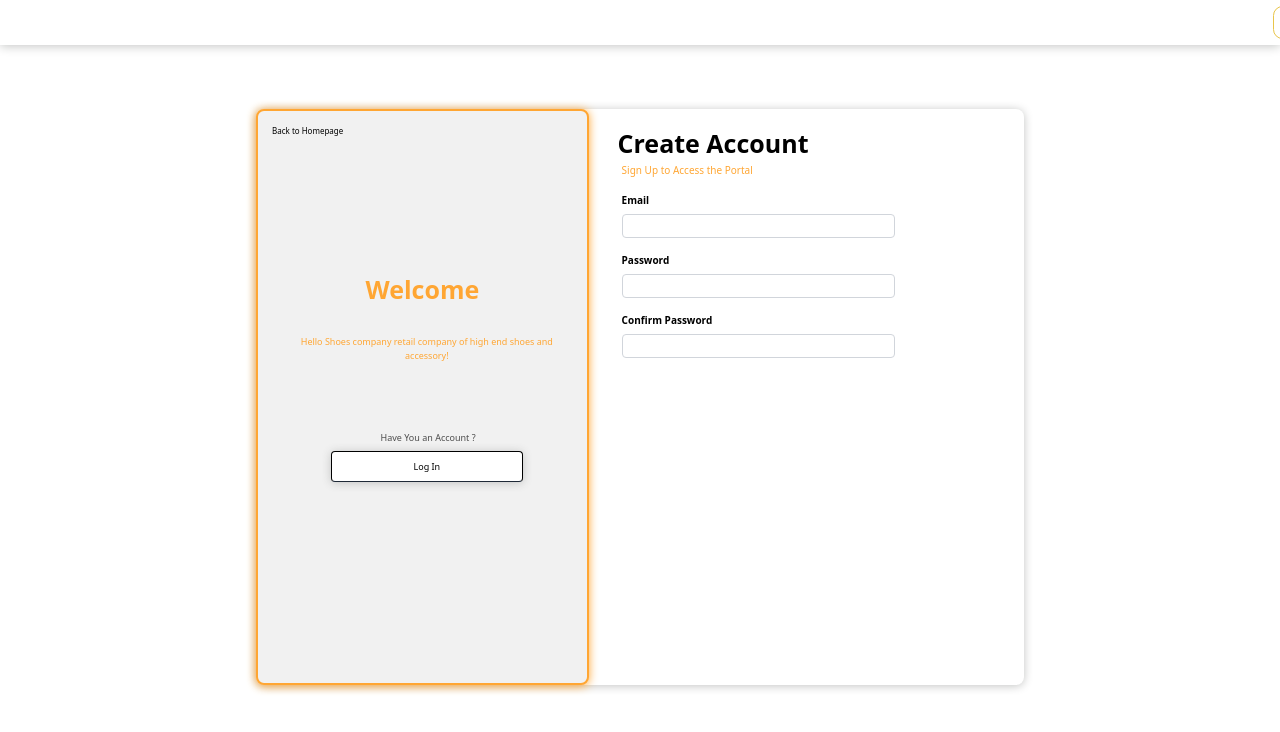
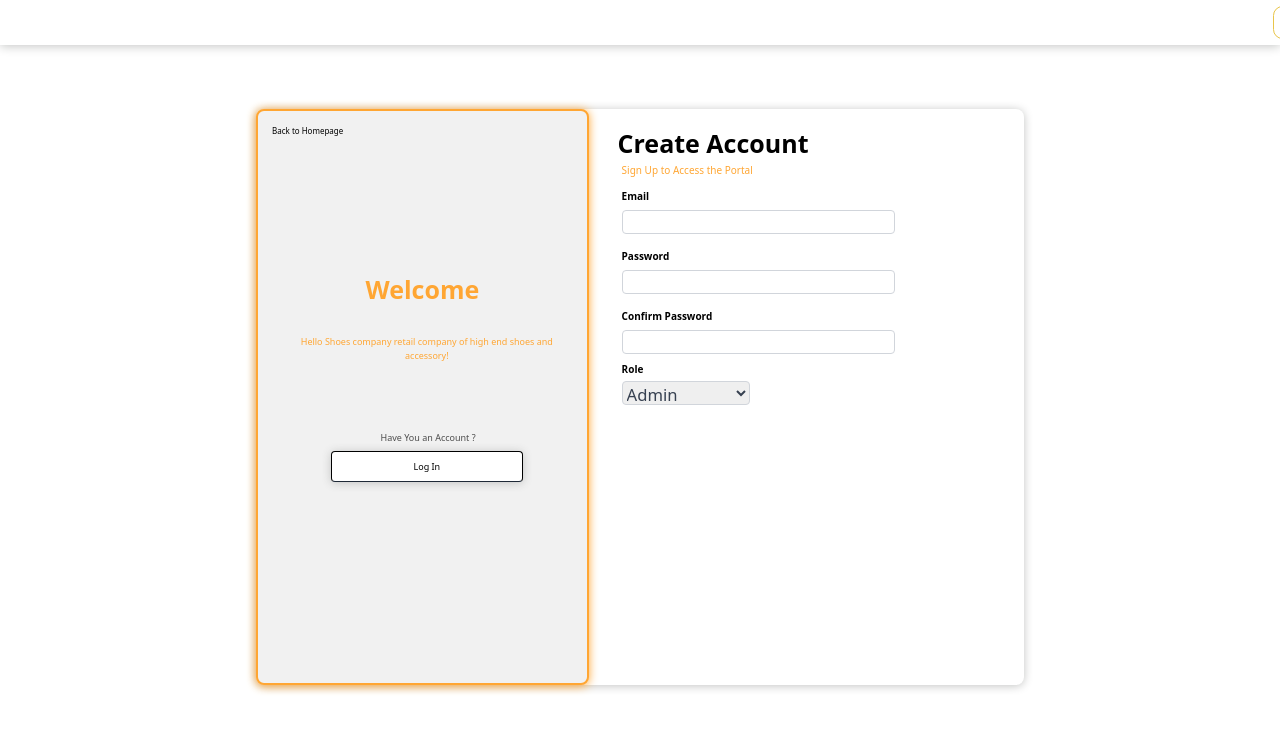
Before and after one commit to YasasDaraka/Cloth-Shop, a React (Create React App) app in the folder Frontend/frontend/: page /signup in a window 1280 px wide. Shown: the top 732 px of the page. Built offline with nearby package versions, Linux system fonts and the light colour scheme.

Commit message:
frontend Update

```diff
--- /dev/null
+++ b/Frontend/frontend/src/view/input/Select.tsx
@@ -0,0 +1,21 @@
+import React from "react";
+
+interface SelectProps {
+    id: string;
+    className: string;
+    options: { value: string, label: string }[];
+}
+export function Select({id,className,options}: SelectProps) {
+    return (
+        <>
+            <select className={`text-[1.3vw] mb-2 h-6 text-gray-700 border border-gray-300 rounded focus:outline-none focus:ring focus:ring-blue-200 focus:border-blue-500 ${className}`}
+                    id={id}>
+                {options.map((option, index) => (
+                    <option key={index} value={option.value}>
+                        {option.label}
+                    </option>
+                ))}
+            </select>
+        </>
+    );
+}
--- a/Frontend/frontend/src/view/pages/SignUp/SignUp.tsx
+++ b/Frontend/frontend/src/view/pages/SignUp/SignUp.tsx
@@ -2,8 +2,13 @@ import {LogButton} from "../../common/Button/LogButton";
 import React from "react";
 import {Link} from "react-router-dom";
 import {TextField} from "../../input/TextField";
+import {Select} from "../../input/Select";
 
 export function SignUp() {
+    const roleOptions = [
+        { value: 'ADMIN', label: 'Admin' },
+        { value: 'USER', label: 'User' }
+    ];
     return (
         <>
             <div id="sign-up-container" className="rounded-lg">
@@ -47,7 +52,7 @@ export function SignUp() {
                                 Sign Up to Access the Portal
                             </h1>
 
-                            <div className="col-md-6 ms-5 mt-2">
+                            <div className="col-md-6 ms-5 mt-1">
                                 <label className="font-bold  text-[10px]">Email</label>
                                 <TextField id="sign-up-Username" type="text" placeholder={""}
                                            className="w-58  mt-1"/>
@@ -55,7 +60,7 @@ export function SignUp() {
                                 </p>
                             </div>
 
-                            <div className="col-md-6 ms-5 mt-1">
+                            <div className="col-md-6 ms-5">
                                 <label className="font-bold  text-[10px]">Password</label>
                                 <TextField id="sign-up-Password" type="password" placeholder={""}
                                            className="w-58 mt-1"/>
@@ -63,13 +68,20 @@ export function SignUp() {
                                 </p>
                             </div>
 
-                            <div className="col-md-6 ms-5 mt-1">
+                            <div className="col-md-6 ms-5">
                                 <label className="font-bold  text-[10px]">Confirm Password</label>
                                 <TextField id="sign-up-rePassword" type="password" placeholder={""}
                                            className="w-58 mt-1"/>
-                                <p className="mt-1"><small className="text-red-500" id="sign-up-rePasswordError"></small>
+                                <p className="mt-1"><small className="text-red-500"
+                                                           id="sign-up-rePasswordError"></small>
                                 </p>
                             </div>
+
+                            <div className="col-md-6 ms-5 mt-1">
+                                <label className="text-[10px] font-bold block">Role</label>
+                                <Select id={"inputRole"} className={"w-[10vw] mt-1"} options={roleOptions}/>
+                            </div>
+
                         </div>
                     </div>
                 </div>
```
